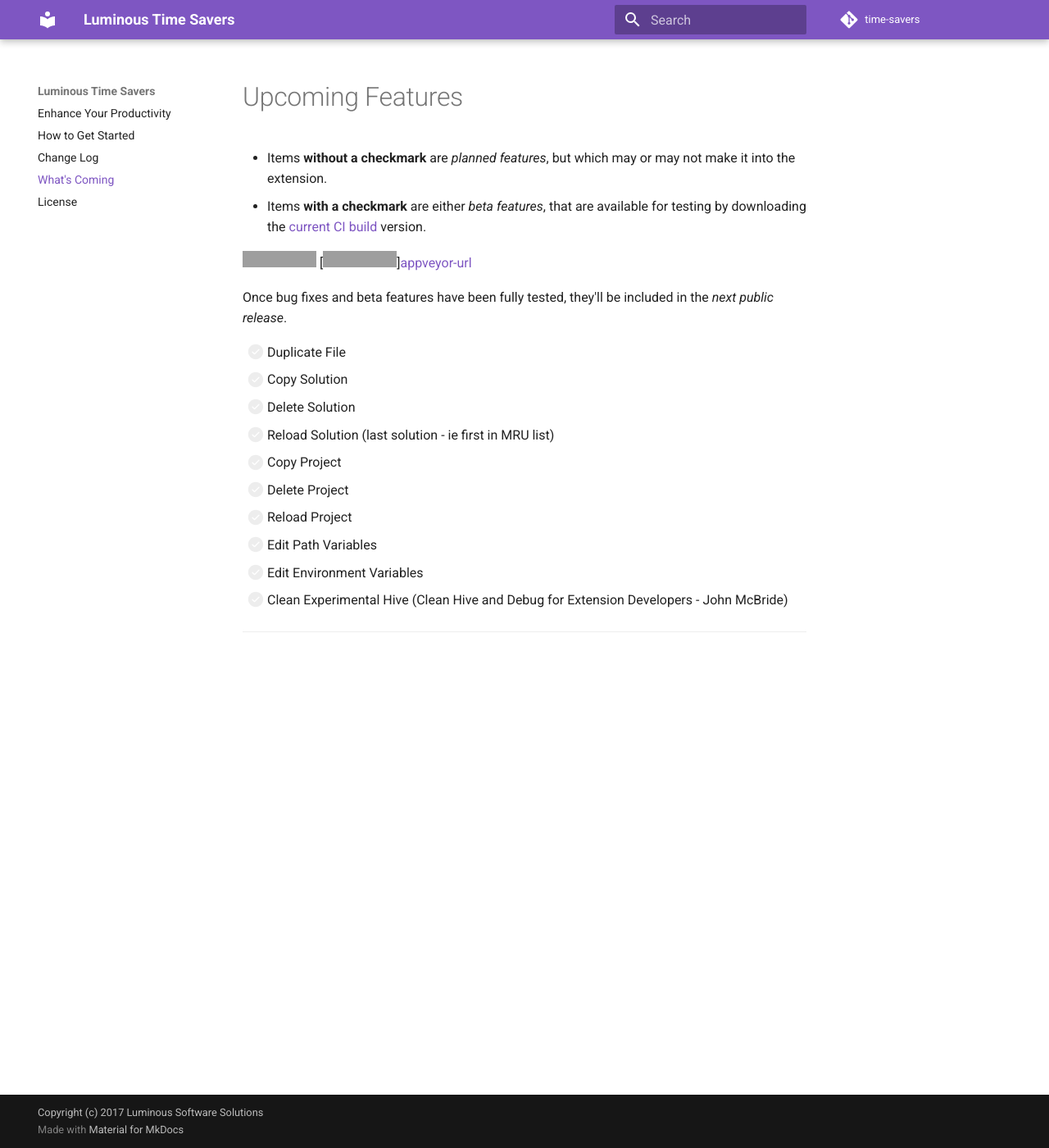
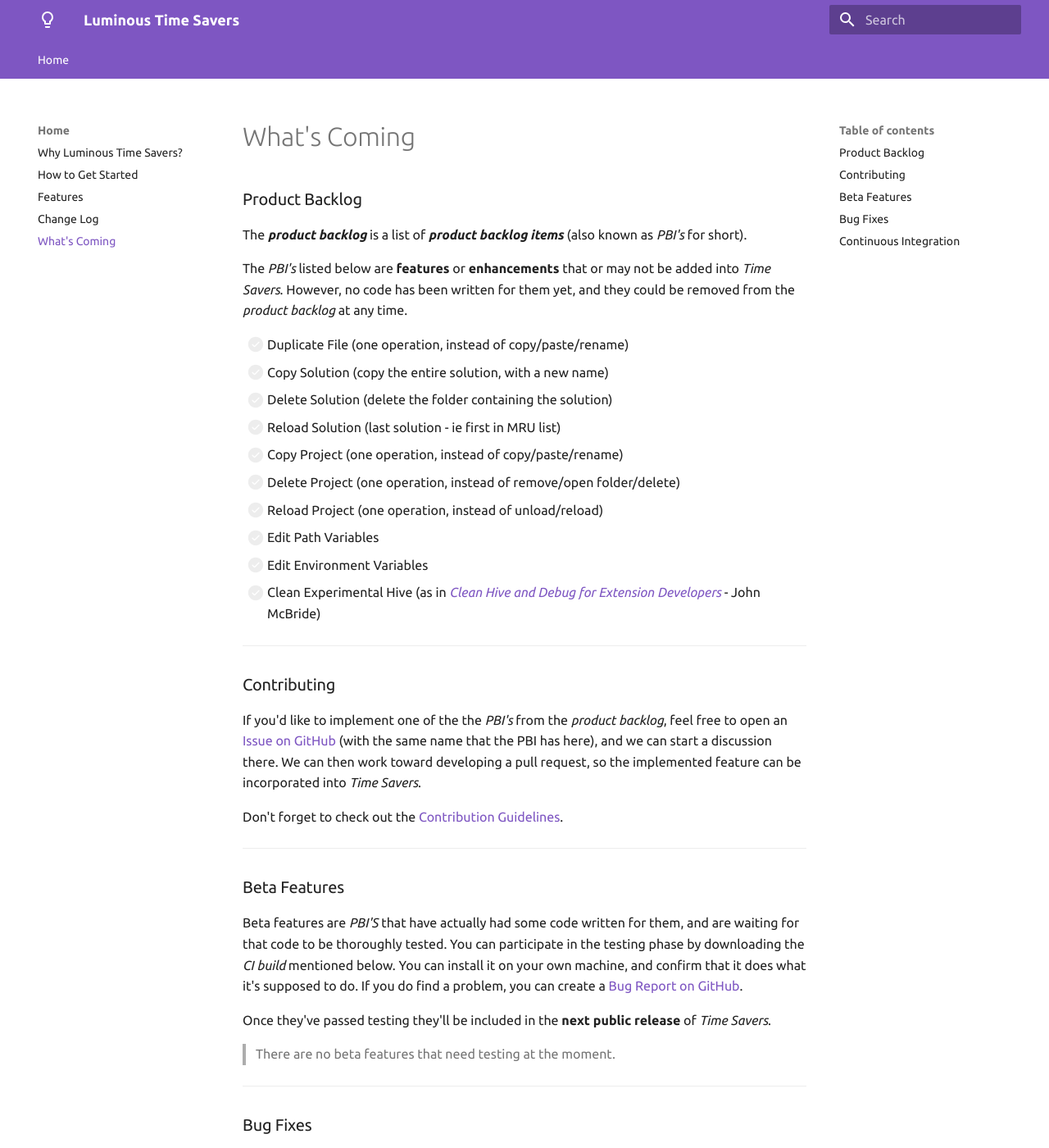
Before and after one commit to luminous-software/time-savers, an MkDocs documentation site: the page built from docs-source/roadmap.md, in a window 1280 px wide and 1400 px high. Shown: the whole window at 82% size. Built offline with MkDocs 1.6.1 and Material for MkDocs 9.7.7, drawn with Linux system fonts in a browser that asks for light colours; comment, search, counter and statistics services are not loaded; old or Windows-style settings are respelled for this version of MkDocs; some of the changed text lies outside the part shown; grey boxes are pictures that could not be loaded.

Commit message:
Update documentation

```diff
--- a/docs-source/roadmap.md
+++ b/docs-source/roadmap.md
@@ -1,30 +1,74 @@
 
-# Upcoming Features
+### Product Backlog
 
-- Items **without a checkmark** are *planned features*, but which may or may not make it into the extension.
-- Items **with a checkmark** are either *beta features*, that are available for testing by downloading the
-[current CI build][ci-build-url] version.
+The **_product backlog_** is a list of **_product backlog items_** (also known as _PBI's_ for short).
 
-[ci-build-url]: http://vsixgallery.com/extension/049c7ac5-ba44-4a72-b4ee-7be7fb1b0edd/
+The _PBI's_ listed below are **features** or **enhancements** that or may not be added into _Time Savers_.
+However, no code has been written for them yet, and they could be removed from the _product backlog_ at any time.
 
-![VSTS Badge][vsts-badge-url]
-[![Build status][appveyor-status]][appveyor-url]
+- [ ] Duplicate File (one operation, instead of copy/paste/rename)
+- [ ] Copy Solution (copy the entire solution, with a new name)
+- [ ] Delete Solution (delete the folder containing the solution)
+- [ ] Reload Solution (last solution - ie first in MRU list)
+- [ ] Copy Project (one operation, instead of copy/paste/rename)
+- [ ] Delete Project (one operation, instead of remove/open folder/delete)
+- [ ] Reload Project (one operation, instead of unload/reload)
+- [ ] Edit Path Variables
+- [ ] Edit Environment Variables
+- [ ] Clean Experimental Hive (as in [_Clean Hive and Debug for Extension Developers_][clean-hive-and-debug] - John McBride)
 
+---
+
+### Contributing
+
+If you'd like to implement one of the the _PBI's_ from the _product backlog_,
+feel free to open an [Issue on GitHub][github-issue-pbi] (with the same name that the PBI has here),
+and we can start a discussion there. We can then work toward developing a pull request,
+so the implemented feature can be incorporated into *Time Savers*.
+
+Don't forget to check out the [Contribution Guidelines][contribution-guidelines].
+
+[clean-hive-and-debug]: https://marketplace.visualstudio.com/items?itemName=JohnMcBride.CleanHiveandDebugforExtensionDevelopers
+[github-issue-pbi]: https://github.com/luminous-software/time-savers/issues/new?title=Contribute%20to%20PBI%3A%20
+[contribution-guidelines]: contributing.md
+
+---
+
+### Beta Features
+
+Beta features are _PBI'S_ that have actually had some code written for them,
+and are waiting for that code to be thoroughly tested.
+You can participate in the testing phase by downloading the _CI build_ mentioned below.
+You can install it on your own machine, and confirm that it does what it's supposed to do.
+If you do find a problem, you can create a [Bug Report on GitHub][github-issue-bug-report].
+
+Once they've passed testing they'll be included in the **next public release** of _Time Savers_.
+
+>There are no beta features that need testing at the moment.
+
+[github-issue-bug-report]: https://github.com/luminous-software/time-savers/issues/new?title=Bug%20Report%3A%20
+
+---
+
+### Bug Fixes
+
+Once bug fixes have been fully tested, they'll be included in the *next public release*.
+
+>There are no bug fixes that need testing at the moment
+
+---
+
+### Continuous Integration
+
+The CI build is the build from the continous integration process.
+The resultant VSIX file is then uploaded to the [VSIX Gallery][vsix-gallery] for you to download.
+
+![(VSTS Badge)][vsts-badge-url]
+![(Build status)][appveyor-status]
+
+If both build badges above are green, the latest CI build is ready to be downloaded and installed  to test.
+
+[vsix-gallery]: http://vsixgallery.com/extension/049c7ac5-ba44-4a72-b4ee-7be7fb1b0edd/
 [vsts-badge-url]: https://lumiinus.visualstudio.com/_apis/public/build/definitions/c31b2195-e4da-4ad9-a64c-e1712d313703/15/badge
 [appveyor-status]: https://ci.appveyor.com/api/projects/status/tsf4rxwtgtcub741?svg=true
 [appveyor-url]: https://ci.appveyor.com/project/luminous-software/time-savers
-
-Once bug fixes and beta features have been fully tested, they'll be included in the *next public release*.
-
-- [ ] Duplicate File
-- [ ] Copy Solution
-- [ ] Delete Solution
-- [ ] Reload Solution (last solution - ie first in MRU list)
-- [ ] Copy Project
-- [ ] Delete Project
-- [ ] Reload Project
-- [ ] Edit Path Variables
-- [ ] Edit Environment Variables
-- [ ] Clean Experimental Hive (Clean Hive and Debug for Extension Developers - John McBride)
-
----
--- a/mkdocs.yml
+++ b/mkdocs.yml
@@ -1,36 +1,71 @@
+# project
 site_name: 'Luminous Time Savers'
-site_description: ''
+site_description: 'Documentation for Luminous Time Savers (Visual Studio extension)'
 site_author: 'Yann Duran'
+copyright: 'Copyright &copy Luminous Software Solutions'
 site_url: 'https://luminous-software.solutions/time-savers'
+site_dir: 'docs'
+docs_dir: 'docs-source'
+dev_addr: '127.0.0.1:8004'
 
-repo_name: 'time-savers'
-repo_url: 'https://github.com/luminous-software/time-savers'
+# repository
+#repo_name: 'time-savers'
+#repo_url: 'https://github.com/luminous-software/time-savers'
+remote_branch: 'master'
+remote_name: 'origin'
 
-copyright: 'Copyright (c) 2017 Luminous Software Solutions'
-
-docs_dir: 'docs-source'
-site_dir: 'docs'
-
+# configuration
 theme:
     name: 'material'
+    language: 'en'
     palette:
         primary: 'deep purple'
         accent: 'purple'
-        custom_dir: 'docs-theme-overrides'
-        favicon: 'assets/images/favicon.ico'
+    custom_dir: 'docs-theme-overrides'
+    favicon: 'assets/images/favicon.ico'
     feature:
-        tabs: false
+        tabs: true
+    font:
+        text: 'Ubuntu'
+        code: 'Ubuntu Mono'
+    logo:
+        icon: 'lightbulb_outline'
 
+# layout
 pages:
-    - Enhance Your Productivity: 'index.md'
-    - How to Get Started: 'getting-started.md'
-    - Change Log: 'changelog.md'
-    - What's Coming: 'roadmap.md'
-    - License: 'license.md'
+    - Home:
+        - Why Luminous Time Savers?: 'index.md'
+        - How to Get Started: 'getting-started.md'
+        - Features: 'features.md'
+        - Change Log: 'changelog.md'
+        - What's Coming: 'roadmap.md'
+        #- License: 'license.md'
+#    - Luminous Software Solutions:
+#        - Luminous Software Website: 'website.md' #'https://luminous-software.solutions'
+#        - Luminous Software Blog: 'blog.md' #'https://luminous-software.solutions/blog'
 
+#    - Features:
+#        - Features: 'features.md'
+
+#        - General Features: 'features/general.md'
+#        - Solution Features: 'features/solution.md'
+#        - Project Features: 'features/project.md'
+#        - Build Features: 'features/build.md'
+#        - Log Features: 'features/logs.md'
+#        - Visual Studio Features: 'features/vs.md'
+
+# customisation
 extra:
+    version: ''
+    discus: ''
     links:
         - https://luminous-software.solutions
+    social:
+        - type: 'twitter'
+        - link: 'https://twitter.com/lumiinus'
+        - type: 'linkedin'
+        - link: 'https://linkedin.com/in/yannduran'
+    repo_icon: ''
 
 extra_css:
     - assets/stylesheets/extra.css
@@ -38,6 +73,7 @@
 extra_javascript:
     - assets/javascripts/extra.js
 
+# extensions
 markdown_extensions:
     - markdown.extensions.tables
     - codehilite(css_class=code)
@@ -52,7 +88,7 @@
         social_url_shorthand: true
         provider: github
         user: luminous-software
-        repo: pymdowntime-savers
+        repo: time-savers
     - pymdownx.betterem:
         smart_enable: all
     - pymdownx.tilde
```
Also changed, not shown: README.html (+11 -7 lines), README.md (+16 -10 lines), docs-source/contributing.md (+86 -79 lines), docs-source/features.md (added, +92 -0 lines), docs-source/getting-started.md (+16 -7 lines), docs-source/index.md (+21 -90 lines), .github/CONTRIBUTING.md, 1 other file.
